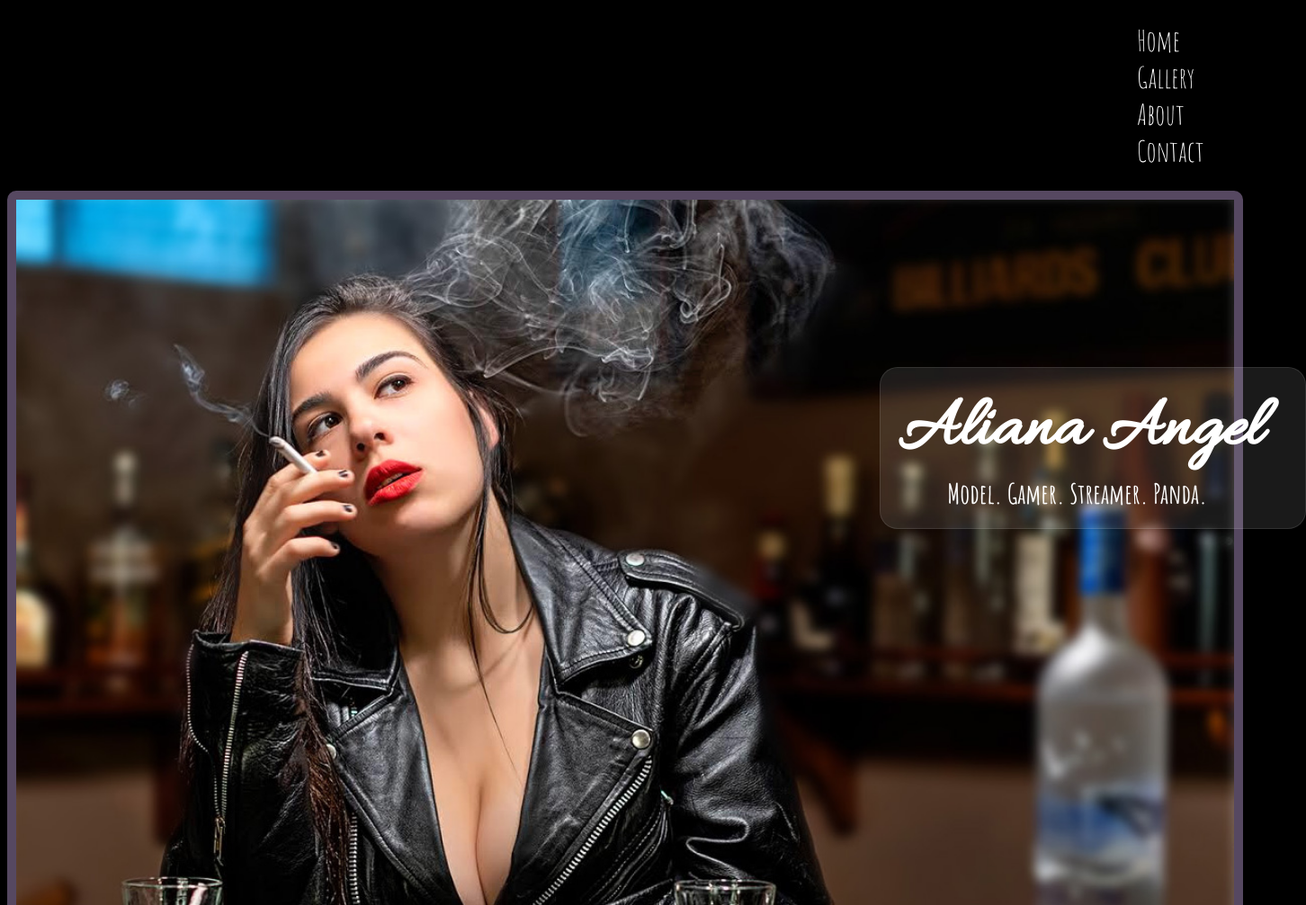
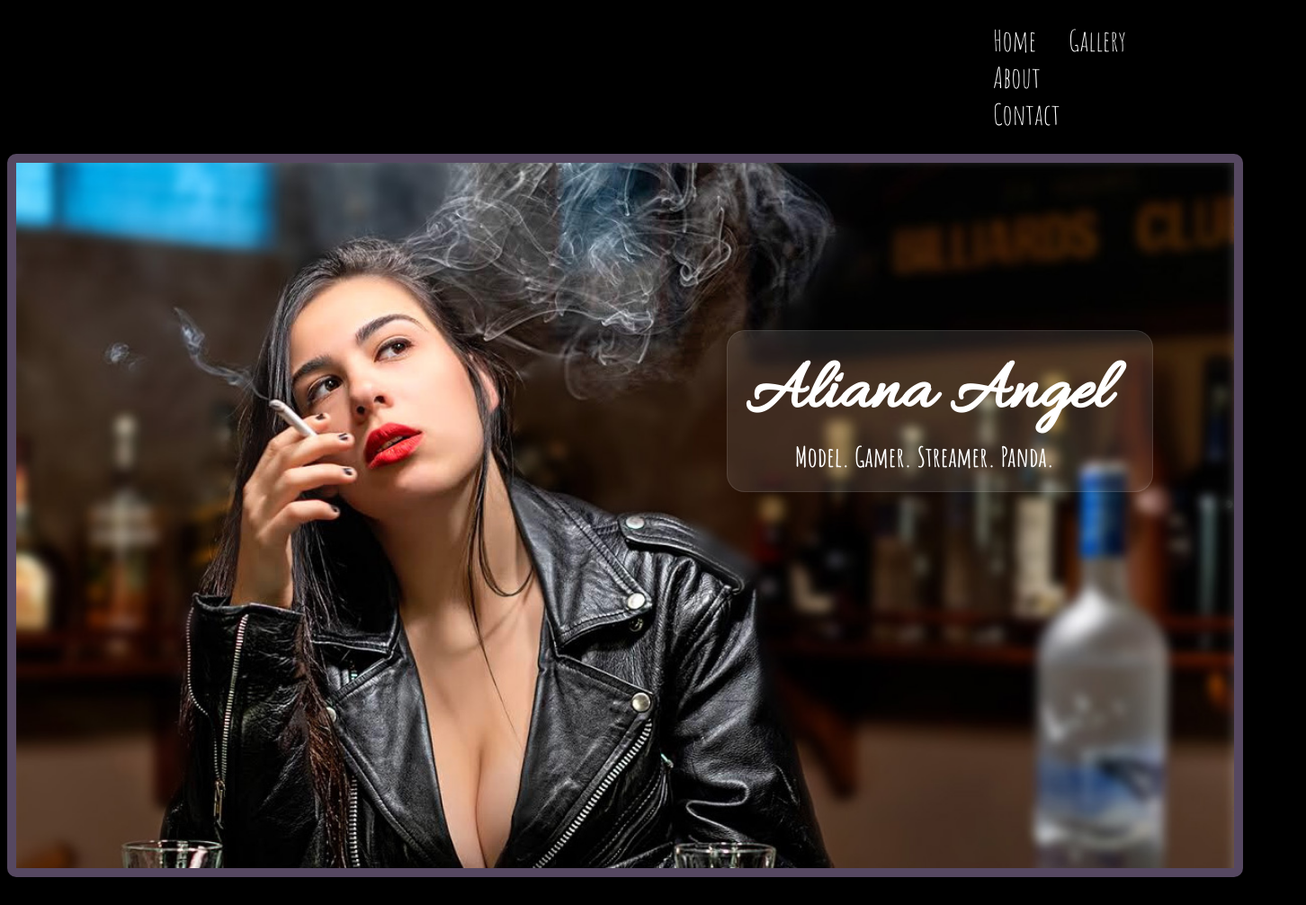
Before and after one commit to reptarbro/aliana_angel_website, a plain HTML site: page index.html in a window 1280 px wide. Shown: the top 1006 px of the page at 90% size, 1452 px wide, since content can reach past the window. After the commit the page ends 975 px from the top, so only its background shows below. Drawn offline with Linux system fonts and the light colour scheme.

Commit message:
Changed ul and .home-title margins

```diff
--- a/css/style.css
+++ b/css/style.css
@@ -24,7 +24,7 @@ body{
 
 
 ul{
-    margin-left: 75rem;
+    margin-left: 65rem;
 }
 
 ul > li{
@@ -45,7 +45,7 @@ li > a:hover{
 
 .home-title{
     margin-top: -38rem;
-    margin-left: 60.6rem;
+    margin-left: 50rem;
     background-color: rgba(255, 255, 255,0.1);
     position: relative;
     width: 27rem;
```
